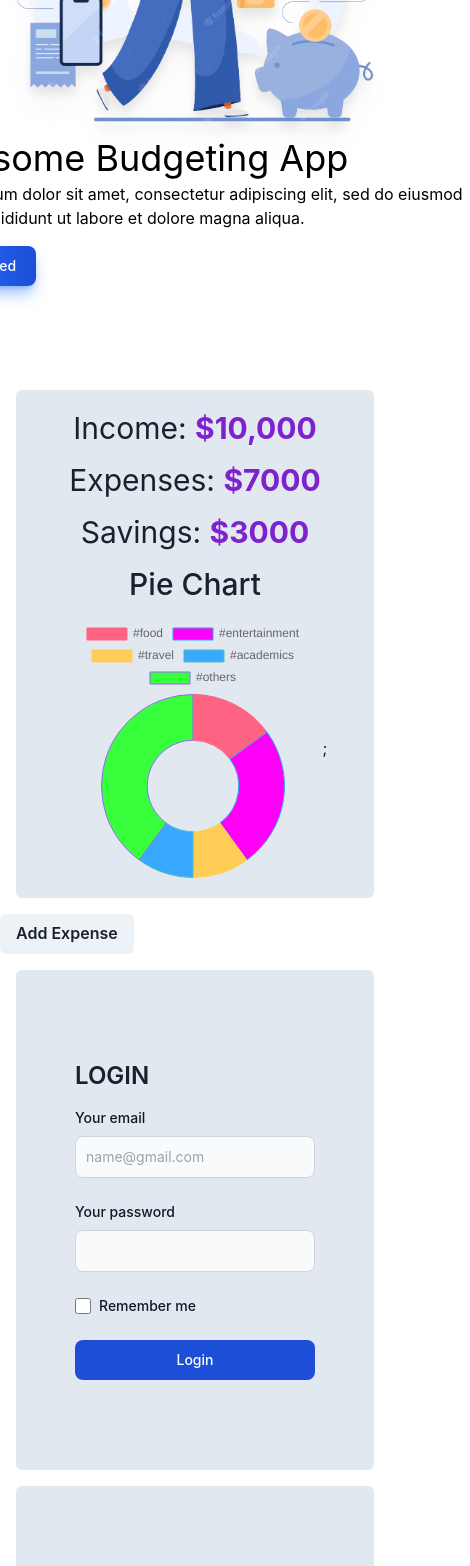
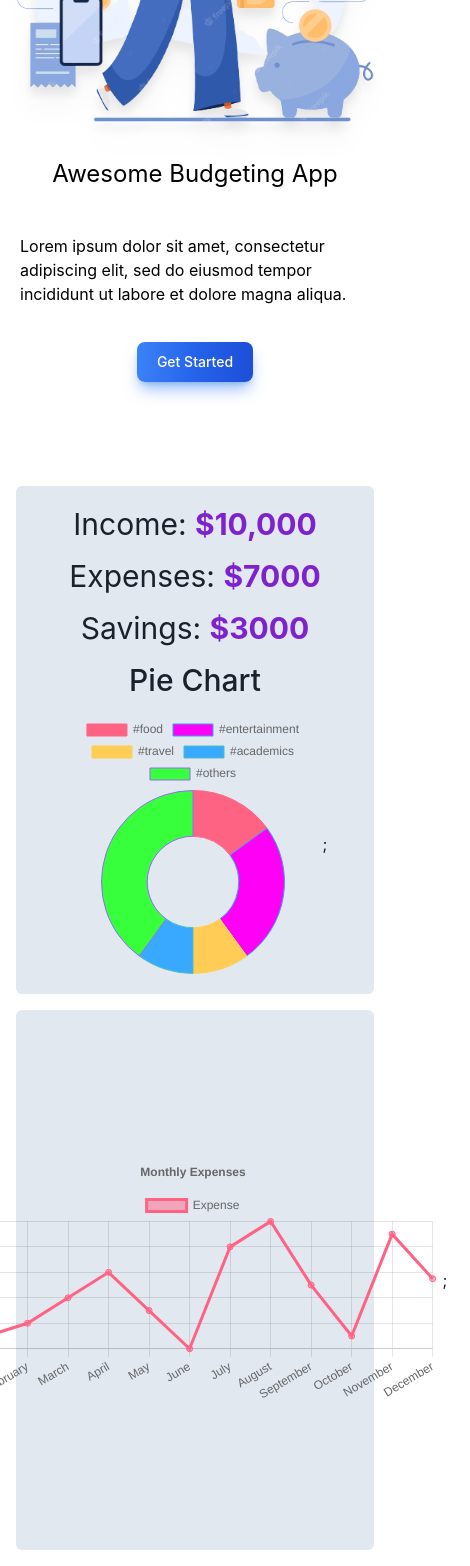
Before and after one commit to rohitranjan-2702/Finance-Budgeting, a React (Create React App) app in the folder client/: page / in a window 390 px wide. Shown: the part 360-1926 px from the top of the page, 470 px wide, since content can reach past the window. Built offline with nearby package versions, Linux system fonts and the light colour scheme; the HTML template or start-up script is replaced by a standard one.

Commit message:
code added

```diff
--- /dev/null
+++ b/client/src/components/ExpenseChart.jsx
@@ -0,0 +1,55 @@
+import React from 'react'
+import { Chart as ChartJS, ArcElement, Tooltip, Legend } from 'chart.js';
+import { Doughnut } from 'react-chartjs-2';
+
+ChartJS.register(ArcElement, Tooltip, Legend);
+
+export const data = {
+    responsive: true,
+    labels: ['#food', '#entertainment', '#travel', '#academics', '#others'],
+    datasets: [
+      {
+        label: '# of Votes',
+        data: [15,25,10,10,40],
+        options: {
+            layout: {
+                padding: 0
+            }
+        },
+        backgroundColor: [
+            'rgb(255, 99, 132)',
+            'rgb(255, 0, 247)',
+            'rgb(255, 205, 86)',
+            'rgb(56, 169, 255)',
+            'rgb(56, 255, 59)'
+        ],
+        borderColor: [
+          'rgba(255, 99, 132, 1)',
+          'rgba(54, 162, 235, 1)',
+          'rgba(255, 206, 86, 1)',
+          'rgba(75, 192, 192, 1)',
+          'rgba(153, 102, 255, 1)',
+          'rgba(255, 159, 64, 1)',
+        ],
+        borderWidth: 1,
+      },
+    ],
+  };
+
+const ExpenseChart = () => {
+  return (<>
+
+<div class="m-4 flex max-w-full flex-col items-center justify-center rounded-md bg-slate-200 p-5">
+  <div class="mb-4 text-3xl">Income: <span class="font-bold text-purple-700">$10,000</span></div>
+  <div class="mb-4 text-3xl">Expenses: <span class="font-bold text-purple-700">$7000</span></div>
+  <div class="mb-4 text-3xl">Savings: <span class="font-bold text-purple-700">$3000</span></div>
+  <div class="mb-4 text-3xl font-medium">Pie Chart</div>
+  <div class="flex h-[260px] w-[260px] items-center justify-center">
+  <Doughnut data={data} />;
+  </div>
+</div>
+    </>
+  )
+}
+
+export default ExpenseChart
--- /dev/null
+++ b/client/src/components/MonthlyExpense.jsx
@@ -0,0 +1,64 @@
+import React from 'react';
+import {
+  Chart as ChartJS,
+  CategoryScale,
+  LinearScale,
+  PointElement,
+  LineElement,
+  Title,
+  Tooltip,
+  Legend,
+} from 'chart.js';
+import { Line } from 'react-chartjs-2';
+
+ChartJS.register(
+    CategoryScale,
+    LinearScale,
+    PointElement,
+    LineElement,
+    Title,
+    Tooltip,
+    Legend
+  );
+
+  export const options = {
+    responsive: true,
+    plugins: {
+      legend: {
+        position: 'top',
+      },
+      title: {
+        display: true,
+        text: 'Monthly Expenses',
+      },
+    },
+  };
+
+  const labels = ['January', 'February', 'March', 'April', 'May', 'June', 'July', 'August', 'September', 'October', 'November', 'December']
+
+  export const data = {
+    labels,
+    datasets: [
+      {
+        label: 'Expense',
+        data: [300, 400, 600, 800, 500, 200, 1000, 1200, 700, 300, 1100, 750],
+        borderColor: 'rgb(255, 99, 132)',
+        backgroundColor: 'rgba(255, 99, 132, 0.5)',
+      },
+
+    ],
+  };
+
+const MonthlyExpense = () => {
+  return (
+  <>
+  <div class="m-4 flex max-w-full flex-col items-center justify-center rounded-md bg-slate-200 p-5">
+    <div class="flex h-[500px] w-[500px] items-center justify-center">
+        <Line options={options} data={data} />;
+    </div>
+  </div>
+  </>
+  )
+}
+
+export default MonthlyExpense
--- a/client/src/pages/Dashboard.jsx
+++ b/client/src/pages/Dashboard.jsx
@@ -1,52 +1,12 @@
 import React from 'react'
-import { Chart as ChartJS, ArcElement, Tooltip, Legend } from 'chart.js';
-import { Doughnut } from 'react-chartjs-2';
+import ExpenseChart from '../components/ExpenseChart'
+import MonthlyExpense from '../components/MonthlyExpense'
 
-ChartJS.register(ArcElement, Tooltip, Legend);
-
-export const data = {
-    labels: ['#food', '#entertainment', '#travel', '#academics', '#others'],
-    datasets: [
-      {
-        label: '# of Votes',
-        data: [15,25,10,10,40],
-        options: {
-            layout: {
-                padding: 0
-            }
-        },
-        backgroundColor: [
-            'rgb(255, 99, 132)',
-            'rgb(255, 0, 247)',
-            'rgb(255, 205, 86)',
-            'rgb(56, 169, 255)',
-            'rgb(56, 255, 59)'
-        ],
-        borderColor: [
-          'rgba(255, 99, 132, 1)',
-          'rgba(54, 162, 235, 1)',
-          'rgba(255, 206, 86, 1)',
-          'rgba(75, 192, 192, 1)',
-          'rgba(153, 102, 255, 1)',
-          'rgba(255, 159, 64, 1)',
-        ],
-        borderWidth: 1,
-      },
-    ],
-  };
 
 const Dashboard = () => {
   return (<>
-
-<div class="m-4 flex max-w-full flex-col items-center justify-center rounded-md bg-slate-200 p-5">
-  <div class="mb-4 text-3xl">Income: <span class="font-bold text-purple-700">$10,000</span></div>
-  <div class="mb-4 text-3xl">Expenses: <span class="font-bold text-purple-700">$7000</span></div>
-  <div class="mb-4 text-3xl">Savings: <span class="font-bold text-purple-700">$3000</span></div>
-  <div class="mb-4 text-3xl font-medium">Pie Chart</div>
-  <div class="flex h-[260px] w-[260px] items-center justify-center">
-  <Doughnut data={data} />;
-  </div>
-</div>
+    <ExpenseChart/>
+    <MonthlyExpense />
     </>
   )
 }
--- a/client/src/pages/home.jsx
+++ b/client/src/pages/home.jsx
@@ -26,7 +26,7 @@ const Home = () => {
 </nav>
 
 
-    <section class="py-20">
+<section class="py-20">
         <div class="container mx-auto">
           <div class="flex flex-col lg:flex-row items-center">
             <div class="lg:w-1/2 grid place-items-center">
@@ -34,9 +34,11 @@ const Home = () => {
 
             </div>
             <div class="lg:w-1/2 ">
-              <h1 class="font-poppins text-4xl mb-1 text-black title">Awesome Budgeting App</h1>
-              <p class="w-[550px] font-poppins font-[400] text-black mb-4">Lorem ipsum dolor sit amet, consectetur adipiscing elit, sed do eiusmod tempor incididunt ut labore et dolore magna aliqua. </p>
-              <button type="button" class="text-white bg-gradient-to-r from-blue-500 via-blue-600 to-blue-700 hover:bg-gradient-to-br focus:ring-4 focus:outline-none focus:ring-blue-300 dark:focus:ring-blue-800 shadow-lg shadow-blue-500/50 dark:shadow-lg dark:shadow-blue-800/80 font-medium rounded-lg text-sm px-5 py-2.5 text-center mr-2 mb-2 "> Get Started </button>
+              <h1 class="flex items-center justify-center sm:block font-poppins lg:text-4xl text-2xl mb-1 text-black title p-5 lg:p-0">Awesome Budgeting App</h1>
+              <p class="w-full font-poppins font-[400] text-black mb-4 lg:p-0 p-5">Lorem ipsum dolor sit amet, consectetur adipiscing elit, sed do eiusmod tempor incididunt ut labore et dolore magna aliqua. </p>
+              <div class="sm:block flex items-center justify-center">
+              <button type="button" class="text-white bg-gradient-to-r from-blue-500 via-blue-600 to-blue-700 hover:bg-gradient-to-br focus:ring-4 focus:outline-none focus:ring-blue-300 dark:focus:ring-blue-800 shadow-lg shadow-blue-500/50 dark:shadow-lg dark:shadow-blue-800/80 font-medium rounded-lg text-sm px-5 py-2.5 text-center lg:mr-2 mb-2 "> Get Started </button>
+              </div>
 
             </div>
           </div>
```
